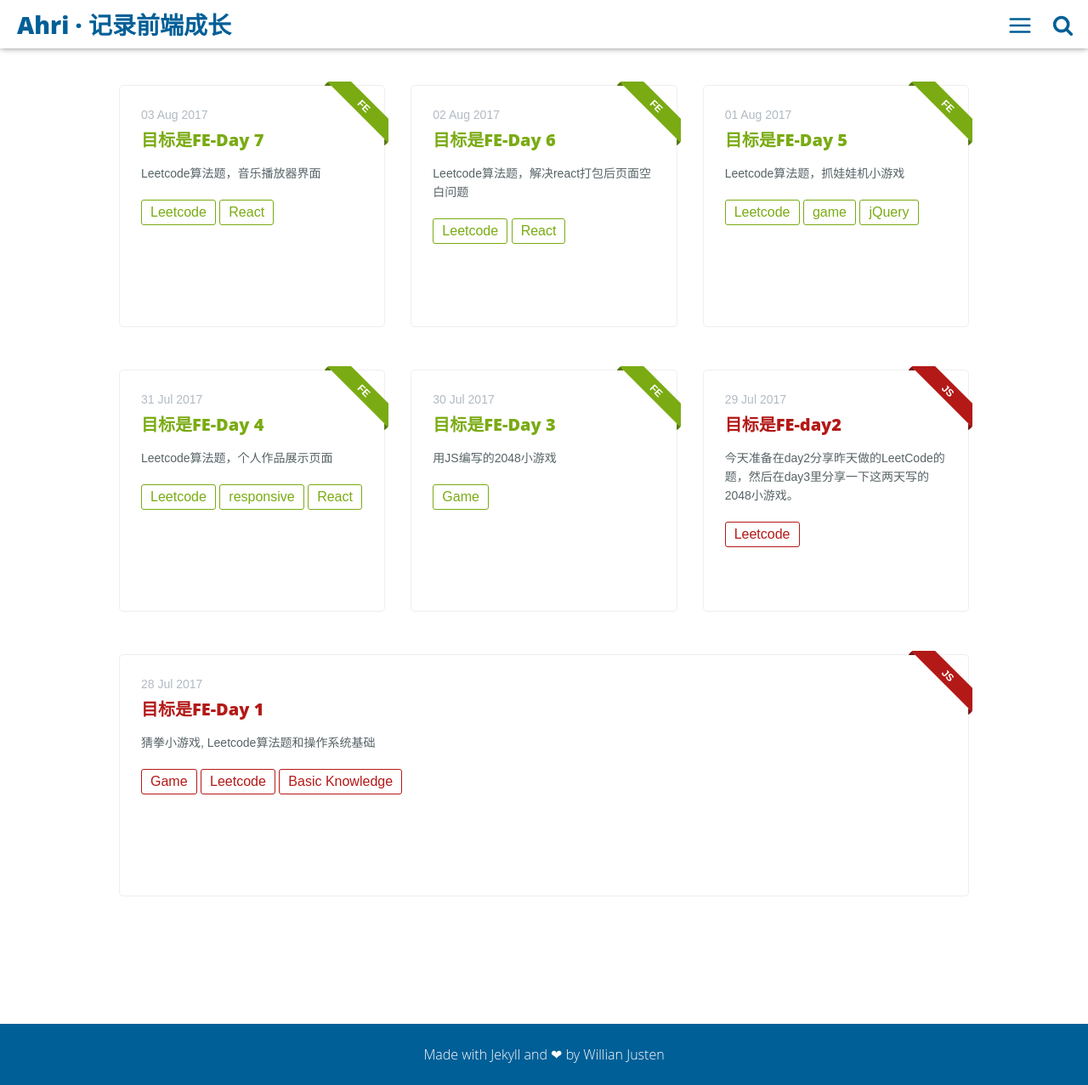
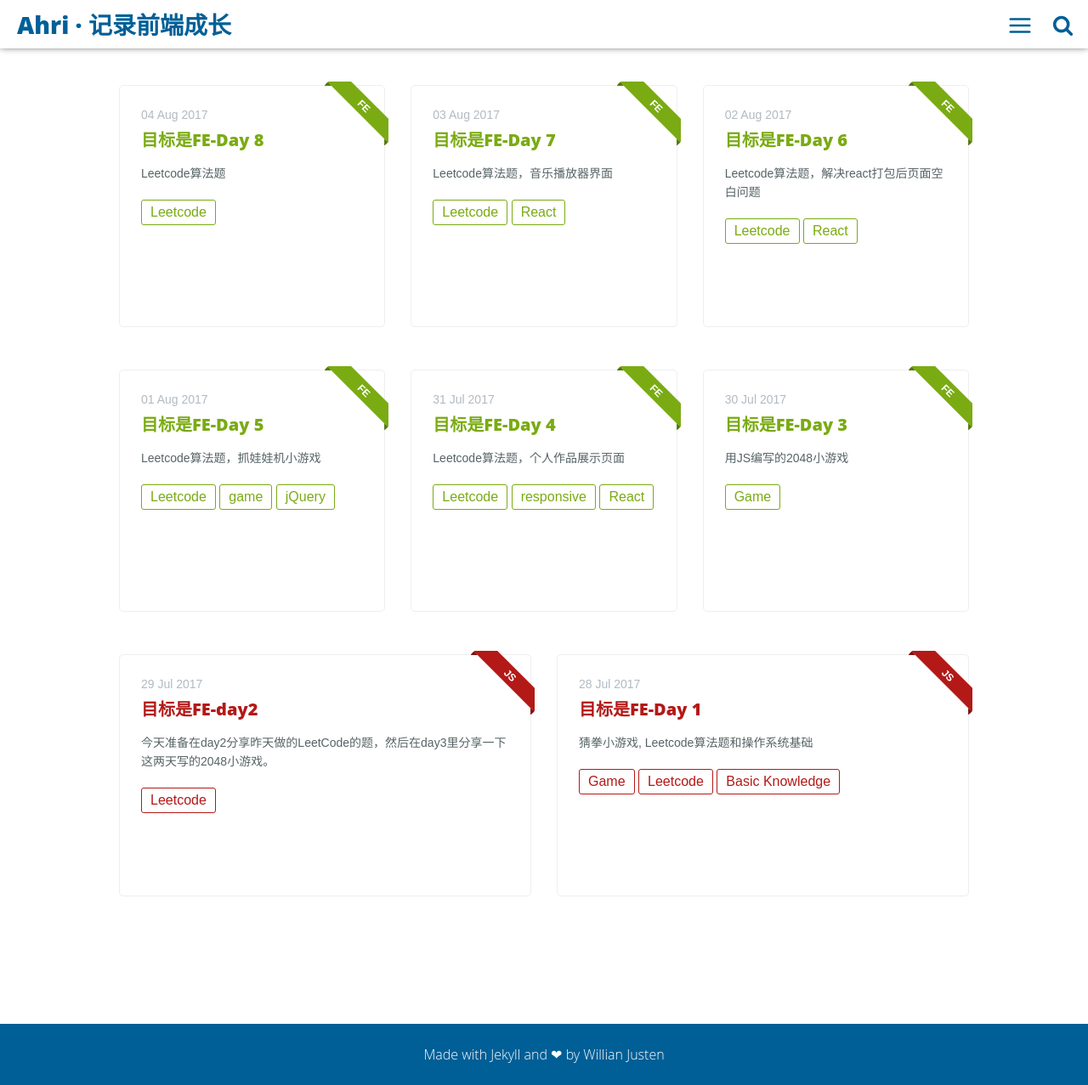
Before and after one commit to shannuo/shannuo.github.io, a Jekyll site: the page built from index.html, in a window 1280 px wide and 1277 px high. Shown: the whole window at 85% size. Built offline with Jekyll 4.4.1, drawn with Linux system fonts in a browser that asks for light colours; some of the changed lines change nothing that is shown.

Commit message:
add day8

```diff
--- /dev/null
+++ b/_posts/2017-08-04-day08.md
@@ -0,0 +1,81 @@
+---
+layout: post
+title: "目标是FE-Day 8"
+date: 2017-08-04 0:34:26
+image: '/assets/img/'
+description: ' Leetcode算法题'
+main-class: 'FE'
+color: '#D6BA32'
+tags:
+- Leetcode
+categories: FE
+twitter_text: '前端学习提升计划第八天'
+introduction: 'Leetcode算法题'
+---
+
+### Ahri-珊
+
+day5将分享LeetCode算法题172，189，190。
+
+## LeetCode
+
+今天的三道题涉及到2进制数，数组。
+
+### 172. Factorial Trailing Zeroes
+
+计算一个数的阶乘末尾有多少个零。
+
+#### 心路历程
+
+1.只有偶数和5相乘能够构成一个零，一个5和只能有一个零，出现5就肯定会出现偶数（5！=5*4*3*2*1）
+
+ 2.所以此题只需求n!中有多少个5.
+
+代码：
+
+{% highlight JavaScript %}
+var trailingZeroes = function(n) {
+    return Math.floor(n/5) == 0 ? 0 : Math.floor(n/5) + trailingZeroes(Math.floor(n/5));
+};
+{% endhighlight %}
+
+### 189. Rotate Array
+
+右移数组！
+
+#### 心路历程
+
+ 将数组右移k位，就循环k次，每次把最后一位取出来放到第一位。
+
+代码：
+
+{% highlight JavaScript %}
+var rotate = function(nums, k) {
+    for(let i=0;i<k;i++)
+        {
+            nums.unshift(nums.pop());
+        }
+};
+{% endhighlight %}
+
+### 190. Reverse Bits
+
+对无符号的32为比特数求逆。
+
+代码：
+
+{% highlight JavaScript %}
+var reverseBits = function(n) {
+    var result = 0;
+    var count = 32;
+    while (count-- > 0) {
+        var digit = n & 1;
+        result = result * 2;
+        result += digit;
+        n = n >>> 1;
+    }
+    return result;
+};
+{% endhighlight %}
+
+### END
```
Also changed, not shown: _posts/2017-08-01-day05.md (+1 -1 lines), _posts/2017-08-03-day07.md (renamed from _posts/2017-08-02-day07.md, +7 -0 lines).
